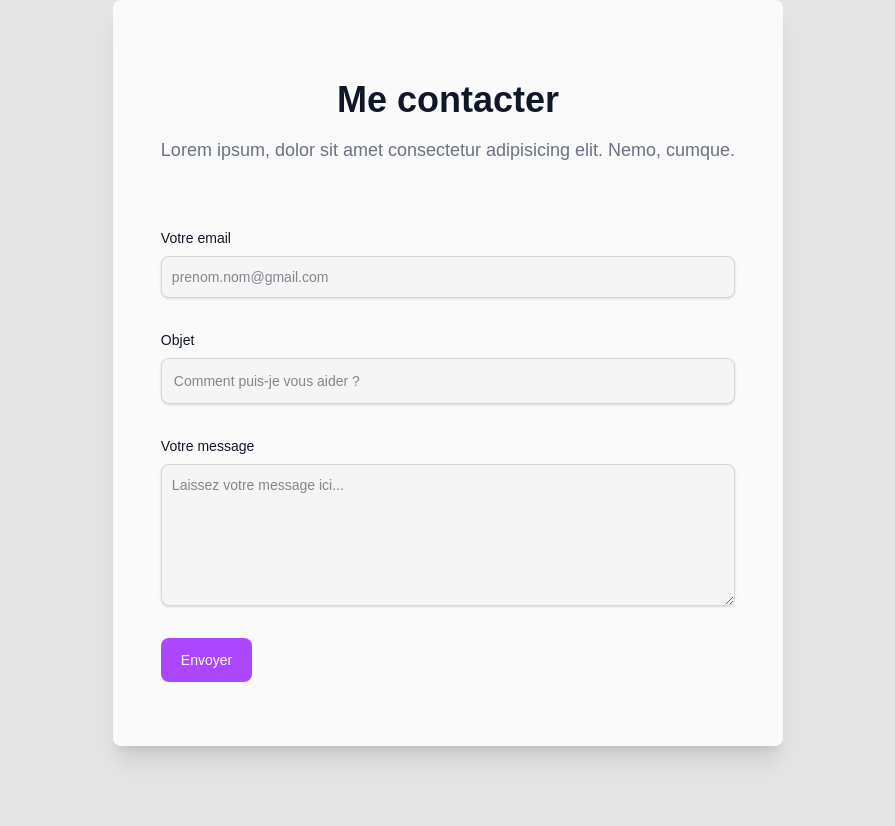
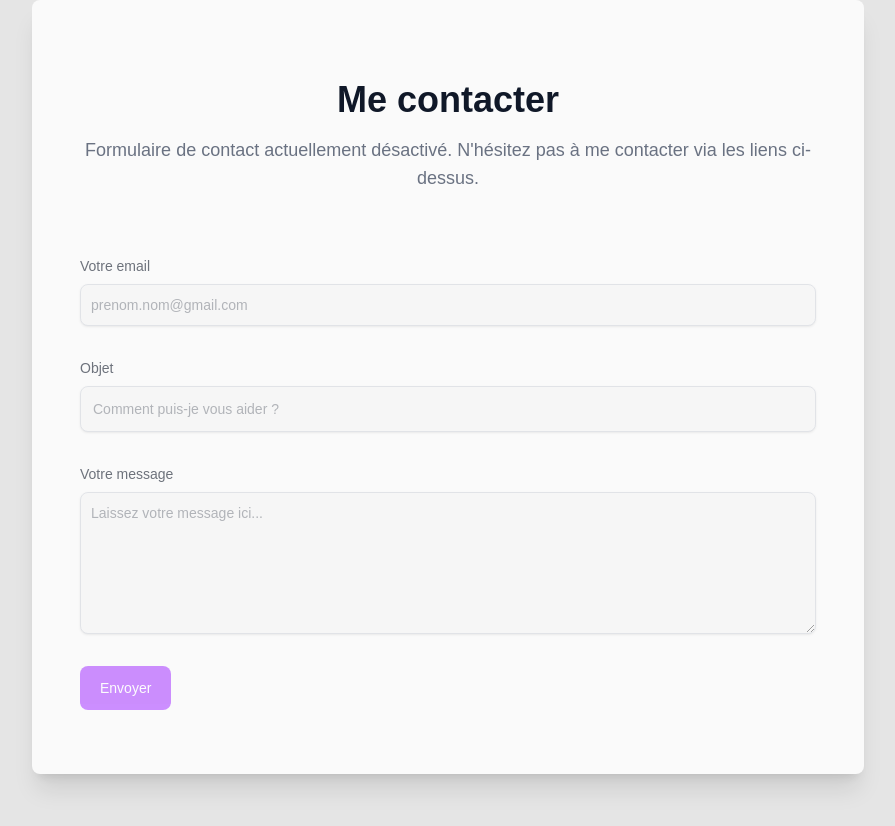
Before and after one commit to alexis-ladurelle/portfolio, a React (Vite) app: page / in a window 1280 px wide. Shown: the part 2091-2917 px from the top of the page, without its empty margins (192-1087 px from the left). Before the commit the page ends 2893 px from the top, so only its background shows below. Built offline with nearby package versions, Linux system fonts and the light colour scheme; a web font is replaced by a local one.

Commit message:
fix: disable contact form and update descriptions for accessibility

```diff
--- a/src/components/contact-form.tsx
+++ b/src/components/contact-form.tsx
@@ -24,7 +24,10 @@ export default function ContactForm() {
           <p className="mb-6 sm:mb-8 lg:mb-16 font-light text-center text-sm sm:text-base lg:text-lg text-gray-500">
             {t("contactSection.desc")}
           </p>
-          <form onSubmit={handleSubmit} id="contact" className="space-y-8">
+          <form
+            onSubmit={handleSubmit}
+            id="contact"
+            className="space-y-8 opacity-60   cursor-not-allowed">
             <div>
               <label htmlFor="email" className="form-label">
                 {t("contactSection.emailLabel")}
@@ -33,9 +36,10 @@ export default function ContactForm() {
                 type="email"
                 id="email"
                 name="email"
-                className="form-input p-2.5"
+                className="form-input p-2.5 cursor-not-allowed"
                 placeholder={t("contactSection.emailPH")}
                 required
+                disabled
               />
             </div>
             <div>
@@ -46,9 +50,10 @@ export default function ContactForm() {
                 type="text"
                 id="subject"
                 name="subject"
-                className="form-input p-3"
+                className="form-input p-3 cursor-not-allowed"
                 placeholder={t("contactSection.subjectPH")}
                 required
+                disabled
               />
             </div>
             <div className="sm:col-span-2">
@@ -59,15 +64,17 @@ export default function ContactForm() {
                 id="message"
                 name="message"
                 rows={6}
-                className="form-input p-2.5 min-h-12 max-h-96"
+                className="form-input p-2.5 min-h-12 max-h-96 pointer-events-none cursor-not-allowed"
                 placeholder={t("contactSection.messagePH")}
+                disabled
               />
             </div>
             <motion.button
               type="submit"
               className="py-3 px-5 text-sm font-medium text-center text-white rounded-lg bg-purple-500 sm:w-fit hover:bg-purple-600 transition-colors focus:outline-none focus:ring-2 focus:ring-purple-500 "
               whileTap={{ scale: 0.98 }}
-              transition={{ duration: 0.1 }}>
+              transition={{ duration: 0.1 }}
+              disabled>
               {t("contactSection.sendButton")}
             </motion.button>
           </form>
--- a/src/components/i18n.ts
+++ b/src/components/i18n.ts
@@ -32,7 +32,7 @@ i18n.use(initReactI18next).init({
         },
         contactSection: {
           title: "Me contacter",
-          desc: "Lorem ipsum, dolor sit amet consectetur adipisicing elit. Nemo, cumque.",
+          desc: "Formulaire de contact actuellement désactivé. N'hésitez pas à me contacter via les liens ci-dessus.",
           emailLabel: "Votre email",
           emailPH: "prenom.nom@gmail.com",
           subjectLabel: "Objet",
@@ -80,7 +80,7 @@ i18n.use(initReactI18next).init({
         },
         contactSection: {
           title: "Contact Me",
-          desc: "Lorem ipsum, dolor sit amet consectetur adipisicing elit. Nemo, cumque.",
+          desc: "Contact form currently disabled. Feel free to contact me through the links above.",
           emailLabel: "Your email",
           emailPH: "name.surname@gmail.com",
           subjectLabel: "Subject",
```
